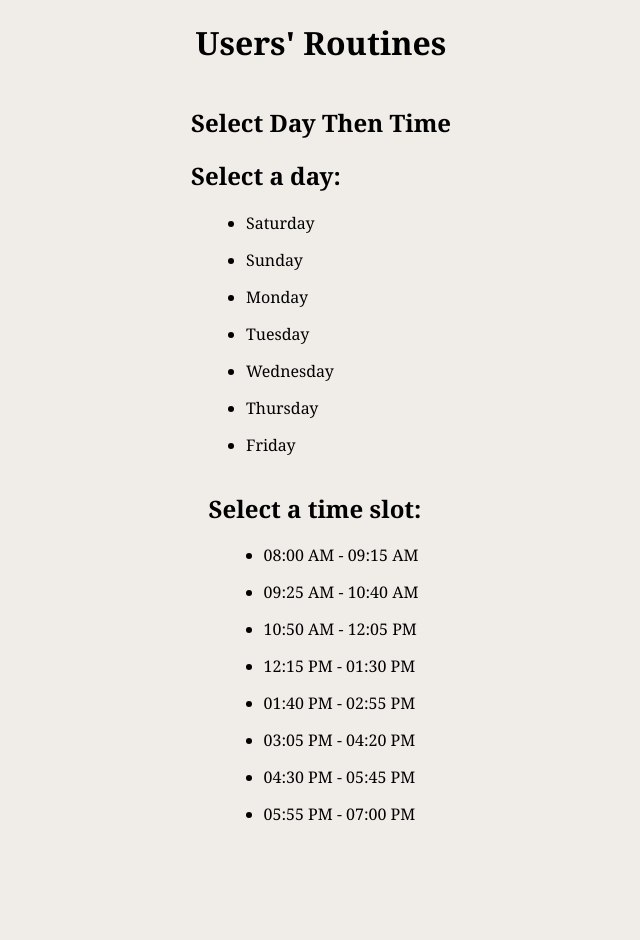
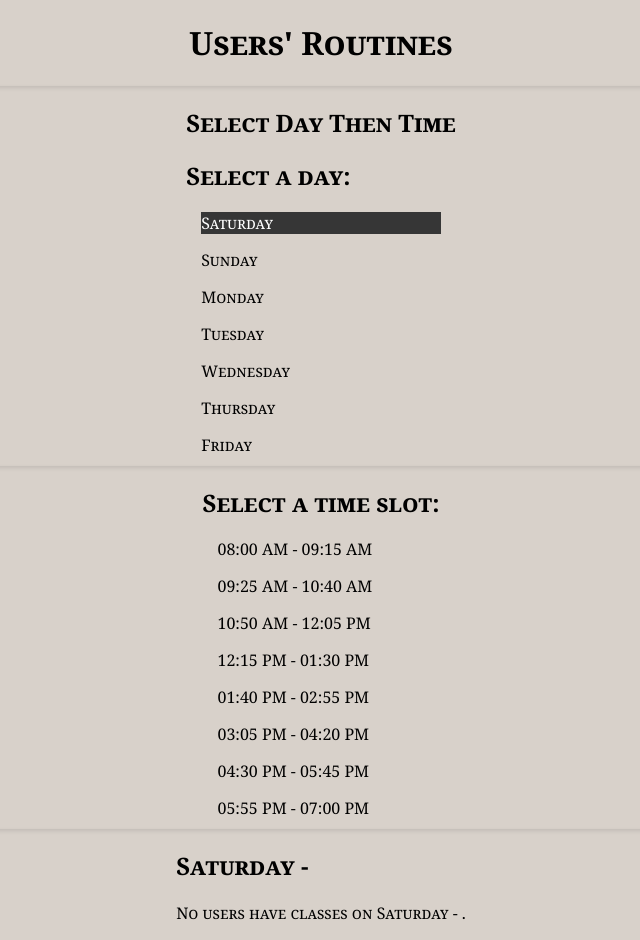
Before and after one commit to mahirshahriar1/ClassRoutines, a React (Create React App) app: page / in a window 1280 px wide. Both pictures are taken after a click on the item "Saturday". Shown: the whole page, without its empty margins (319-959 px from the left). Before the commit the page ends 841 px from the top, so only its background shows below. Built offline with nearby package versions, Linux system fonts and the light colour scheme.

Commit message:
added only day

```diff
--- a/src/App.js
+++ b/src/App.js
@@ -98,32 +98,47 @@ function App() {
     )
   );
 
-
+  const filteredUsers2 = data.users.filter((user) =>
+    user.schedule.some(
+      (schedule) =>
+        schedule.day === selectedDay
+      )
+  );
 
   return (
     <div>
       <div className="container">
         <h1>Users' Routines</h1>
       </div>
+
       <div className="container">
         <div>
           <h2><b>Select Day Then Time</b></h2>
           <h2>Select a day:</h2>
           <ul>
             {daysOfWeek.map((day) => (
-              <li key={day} onClick={() => handleDaySelect(day)}>
+              <li
+                key={day}
+                className={selectedDay === day ? "selected" : ""}
+                onClick={() => handleDaySelect(day)}
+              >
                 {day}
               </li>
             ))}
           </ul>
         </div>
       </div>
+
       <div className="container">
         <div>
           <h2>Select a time slot:</h2>
           <ul>
             {timeSlots.map((timeSlot) => (
-              <li key={timeSlot} onClick={() => handleTimeSlotSelect(timeSlot)}>
+              <li
+                key={timeSlot}
+                className={selectedTimeSlot === timeSlot ? "selected" : ""}
+                onClick={() => handleTimeSlotSelect(timeSlot)}
+              >
                 {timeSlot}
               </li>
             ))}
@@ -142,13 +157,19 @@ function App() {
                   <div key={user.name}>
                     <h3>{user.name}</h3>
                     <ul>
-                    {user.schedule.filter((schedule) => schedule.day === selectedDay).map((schedule) =>
-                      schedule.classes.filter(
+                      {user.schedule
+                        .filter((schedule) => schedule.day === selectedDay)
+                        .map((schedule) =>
+                          schedule.classes
+                            .filter(
                               (classItem) =>
-                          (checkTimeSlot(selectedTimeSlot, classItem))
+                                checkTimeSlot(selectedTimeSlot, classItem)
                             )
                             .map((classItem) => (
-                          <li key={classItem.course}>
+                              <li
+                                key={classItem.course}
+                                className="show"
+                              >
                                 {classItem.time} - {classItem.course}
                               </li>
                             ))
@@ -164,10 +185,41 @@ function App() {
         </div>
       </div>
 
+      <div>
+        <div className="container">
+          {selectedDay && !selectedTimeSlot && (
+            <div>
+              <h2>
+                {selectedDay} - {selectedTimeSlot}
+              </h2>
+              {filteredUsers2.length > 0 ? (
+                filteredUsers2.map((user) => (
+                  <div key={user.name}>
+                    <h3>{user.name}</h3>
+                    <ul>
+                      {user.schedule
+                        .filter((schedule) => schedule.day === selectedDay).map((schedule) =>
+                          schedule.classes.map((classItem) => (
+                              <li
+                                key={classItem.course}
+                                className="show"
+                              >
+                                {classItem.time} - {classItem.course}
+                              </li>
+                            ))
+                        )}
+                    </ul>
+                  </div>
+                ))
+              ) : (
+                <p>No users have classes on {selectedDay} - {selectedTimeSlot}.</p>
+              )}
+            </div>
+          )}
+        </div>
+      </div>
     </div>
   );
-};
-
-
+}
 
 export default App;
--- a/src/index.css
+++ b/src/index.css
@@ -1,22 +1,72 @@
 body {
   margin: 0;
   font-family: Cambria, Cochin, Georgia, Times, 'Times New Roman', serif;
-  background-color: rgb(240, 236, 232);
+  font-variant: small-caps;
+  background-color: rgb(216, 209, 202);
 }
-
-code {
-  font-family: source-code-pro, Menlo, Monaco, Consolas, 'Courier New',
-    monospace;
-}
-
 li{
   margin: 15px;
   cursor: grab;
 }
-.container{
-
+.container {
   display: flex;
   justify-content: center;
   align-items: center;
 
+  border-radius: 4px;
+  box-shadow: 0 2px 4px rgba(0, 0, 0, 0.1);
 }
+
+.container h1 {
+  text-align: center;
+}
+
+.container ul {
+  list-style: none;
+  padding: 0;
+  margin: 0;
+}
+
+.container ul li {
+  cursor: pointer;
+  margin-bottom: 10px;
+}
+
+.container ul li.selected {
+  background-color: #363636;
+  color: #fff;
+}
+.container ul li.show {
+  text-align: center;
+  background-color: #b95656;
+  color: #fff;
+}
+
+.selected {
+  background-color: #007bff;
+  color: #fff;
+}
+
+.container ul li:hover {
+  background-color: #e6e6e6;
+}
+
+.selected-routine {
+  background-color: #f9f9f9;
+  padding: 20px;
+  border-radius: 4px;
+  border: 1px solid #ccc;
+}
+
+.selected-routine h2 {
+  text-align: center;
+}
+
+.selected-routine ul {
+  padding-left: 20px;
+  margin: 0;
+}
+
+.selected-routine li {
+  margin-bottom: 5px;
+}
```
Lines whose indentation alone changed are shown as unchanged.
